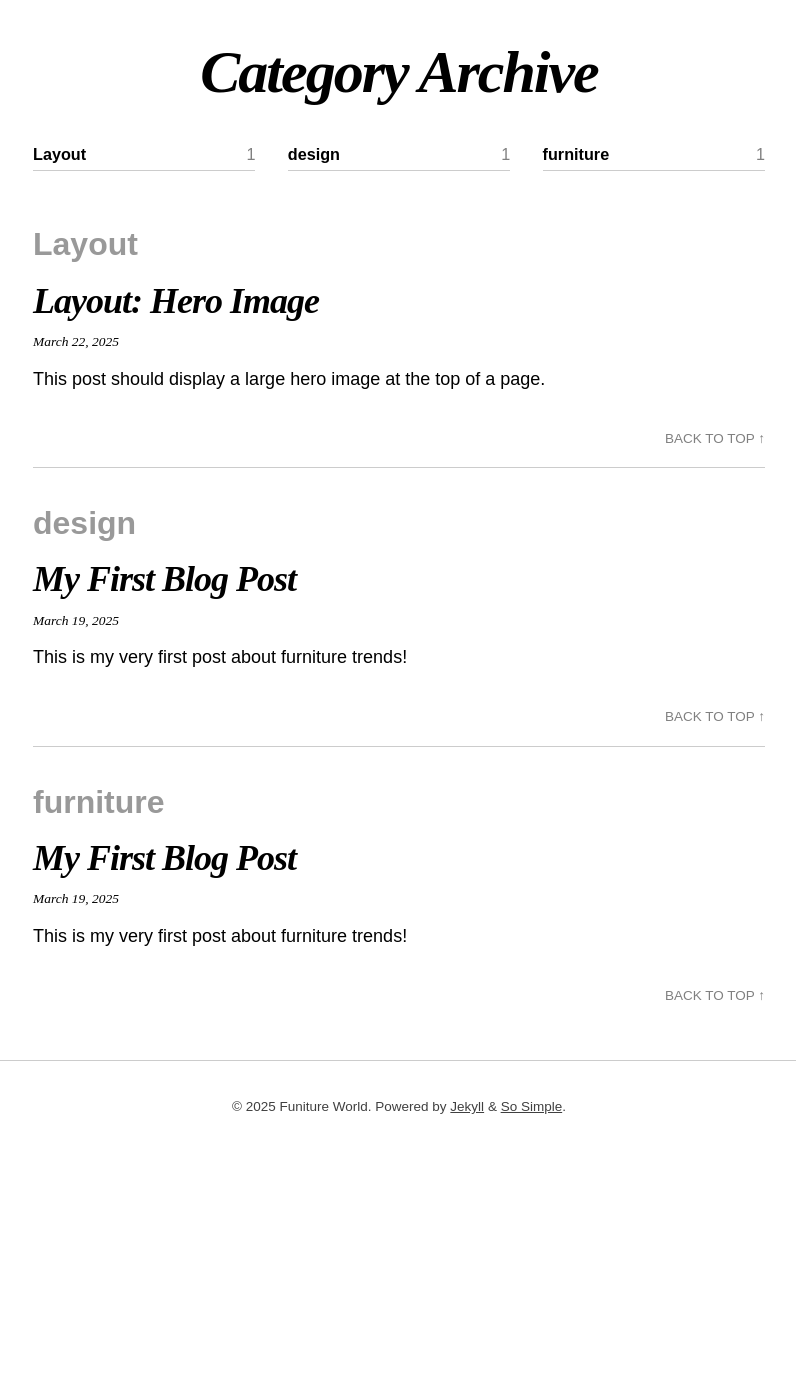
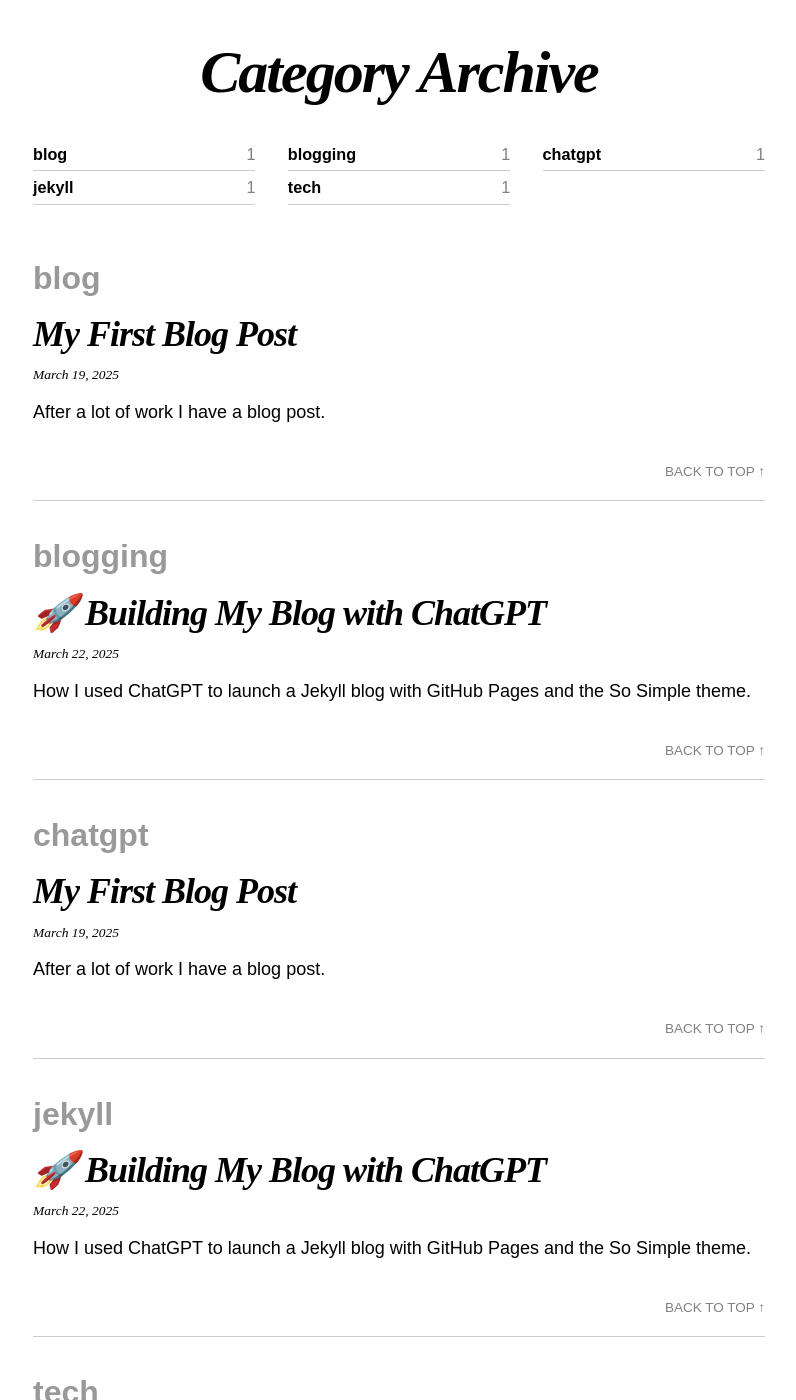
Before and after one commit to tsgillam/funitureworld, a Jekyll site: the page built from docs/categories.md, in a window 1280 px wide and 1400 px high, scrolled down 330 px. Shown: the whole window, without its empty margins (241-1037 px from the left). Built offline with Jekyll 4.4.1, drawn with Linux system fonts in a browser that asks for light colours; nearby versions of some CDN libraries; before the commit the page ends 1519 px from its top, so only the background shows below that; some of the changed text lies outside the part shown.

Commit message:
Refined blog

````diff
--- a/_config.yml
+++ b/_config.yml
@@ -6,8 +6,21 @@ author:
   name: "Tom Gillam"
   email: "tom.gillam@yahoo.com"
   github: "mrsuntanlotionbottle"
+  links:
+    - title: GitHub
+      url: https://github.com/mrsuntanlotionbottle
+      icon: fab fa-github-square
 remote_theme: "mmistakes/so-simple-theme"
 hero_image: /assets/images/home-hero.png
 logo: /assets/images/logo.png
+logo_link: https://birdsongbrewing.com/
+
+footer_links:
+  - title: GitHub
+    url: https://github.com/mrsuntanlotionbottle
+    icon: fab fa-github-square
+  - title: LinkedIn
+    url: https://www.linkedin.com/in/tomgillam/
+    icon: fab fa-linkedin-in
 
 paginate: 5  # Number of posts per page
--- a/_data/navigation.yml
+++ b/_data/navigation.yml
@@ -4,6 +4,8 @@
   url: /
 - title: Posts
   url: /posts/
+- title: About
+  url: /about/
 # - title: Categories
 #   url: /categories/
 # - title: Tags
--- a/_includes/footer.html
+++ b/_includes/footer.html
@@ -11,6 +11,7 @@
         {%- endif -%}
         <a class="social-icon" href="{{ url }}"><i class="{{ footer_link.icon | default: 'fas fa-link' }} fa-2x" title="{{ footer_link.title }}"></i></a>
       {%- endfor -%}
+      {% include kaggle-icon.html %}
     </div>
   {%- endif -%}
 
--- /dev/null
+++ b/_includes/kaggle-icon.html
@@ -0,0 +1,3 @@
+<a href="https://www.kaggle.com/thomasgillamtom" target="_blank" rel="noopener" style="text-decoration: none;">
+    <img src="/assets/images/4394429_kaggle_logo_logos_icon.png" alt="Kaggle" style="height: 30px; vertical-align: text-bottom;">
+</a>
--- a/_includes/masthead.html
+++ b/_includes/masthead.html
@@ -1,6 +1,10 @@
 <header class="masthead">
   <div class="wrap">
-    {% if site.logo %}
+    {% if site.logo and (page.url == "/" or page.path == "index.md" or page.path == "index.html")%}
+      <a href="{{ site.logo_link }}" target="_blank" class="site-logo" rel="home" title="{{ site.title }}">
+        <img src="{{ site.logo | relative_url }}" class="site-logo-img animated fadeInDown" alt="{{ site.title }}">
+      </a>
+    {% elsif site.logo %}
       <a href="{{ '/' | relative_url }}" class="site-logo" rel="home" title="{{ site.title }}">
         <img src="{{ site.logo | relative_url }}" class="site-logo-img animated fadeInDown" alt="{{ site.title }}">
       </a>
--- a/_posts/2025-03-19-my-first-post.md
+++ b/_posts/2025-03-19-my-first-post.md
@@ -2,8 +2,13 @@
 layout: post
 title: "My First Blog Post"
 date: 2025-03-19
-author: "Mrs. Suntan Lotion Bottle"
-categories: [furniture, design]
-tags: [mid-century, vintage]
-excerpt: "This is my very first post about furniture trends!"
+author: "Tom Gillam"
+categories: [blog, chatgpt]
+tags: [google, chatgpt]
+excerpt: "After a lot of work I have a blog post."
+image:
+  path: assets/images/home-hero.png
+  caption: "Learning to use Chat GPT"
 ---
+
+Is here where I put my blog post?
--- /dev/null
+++ b/_posts/2025-03-22-a-chatgpt-blogpost.md
@@ -0,0 +1,12 @@
+---
+layout: post
+title: "🚀 Building My Blog with ChatGPT"
+date: 2025-03-22
+categories: [tech, blogging, jekyll]
+tags: [jekyll, github-pages, so-simple-theme, chatgpt, blogging]
+excerpt: How I used ChatGPT to launch a Jekyll blog with GitHub Pages and the So Simple theme.
+author: Tom Gillam
+image: assets/images/2025-03-22-hero.jpg
+---
+
+>Launching a blog sounds romantic until you're knee-deep in YAML front matter, tangled in Liquid syntax, and wondering why your CSS won't behave. Been there. Luckily, I had an unexpected co-pilot on this journey: ChatGPT. Yep, AI helped me launch a clean, fast, and beautifully minimal blog using [Jekyll](https://jekyllrb.com/), hosted on GitHub Pages, and styled with the elegant [So Simple theme](https://mmistakes.github.io/so-simple-theme/). Here's how we pulled it off together—step by step. - Chat GPT
--- a/_posts/2025-03-22-hero-image.md
+++ /dev/null
@@ -1,30 +0,0 @@
----
-title: "Layout: Hero Image"
-image:
-  path: assets/images/sample1.jpg
-  caption: "Test Caption"
-categories:
-  - Layout
-tags:
-  - content
-  - image
-  - layout
-last_modified_at: 2018-01-31T14:28:50-05:00
----
-
-This post should display a large hero image at the top of a page.
-
-This post tests a horizontal image using the following YAML Front Matter:
-
-```yaml
-image:
-  path: /images/eder-oliveira-180877.jpg
-```
-
-Hero images can also be assigned more succinctly when `thumbnail` or `caption` are not used.
-
-```yaml
-image: /images/eder-oliveira-180877.jpg
-```
-
-Tall images will push content down the page. `1600 x 600` is a good middle-ground size to aim for.
--- /dev/null
+++ b/pages/about.md
@@ -0,0 +1,20 @@
+---
+layout: page
+title: About Me
+permalink: /about/
+description: Learn more about the creator behind Funiture World – a blog about becoming the productive worker of tomorrow.
+---
+
+Hi, I’m a husband to one, father to two, and born in the 20th century. I played the original **Zelda**, and I still think time travel is possible. My goal with this blog is to learn and become a better writer.
+
+Right now, I’m working on three projects:
+
+- ✍️ A blog about furniture, productivity, and navigating modern tools with a retro soul
+- 📱 An app (some details coming...)
+- 🛒 An e-commerce site built with Shopify
+
+When I don’t know what something is, I **Google**. When I don’t know how to do something, I **ChatGPT**. I think of both as poeple with personalities who know and don't know things.
+
+---
+
+Thanks for stopping by. More posts to come with the progress.
````
Also changed, not shown: assets/images/2024-03-24-hero.jpg (added), assets/images/2025-03-22-hero.jpg (added), assets/images/4394429_kaggle_logo_logos_icon.png (added).
